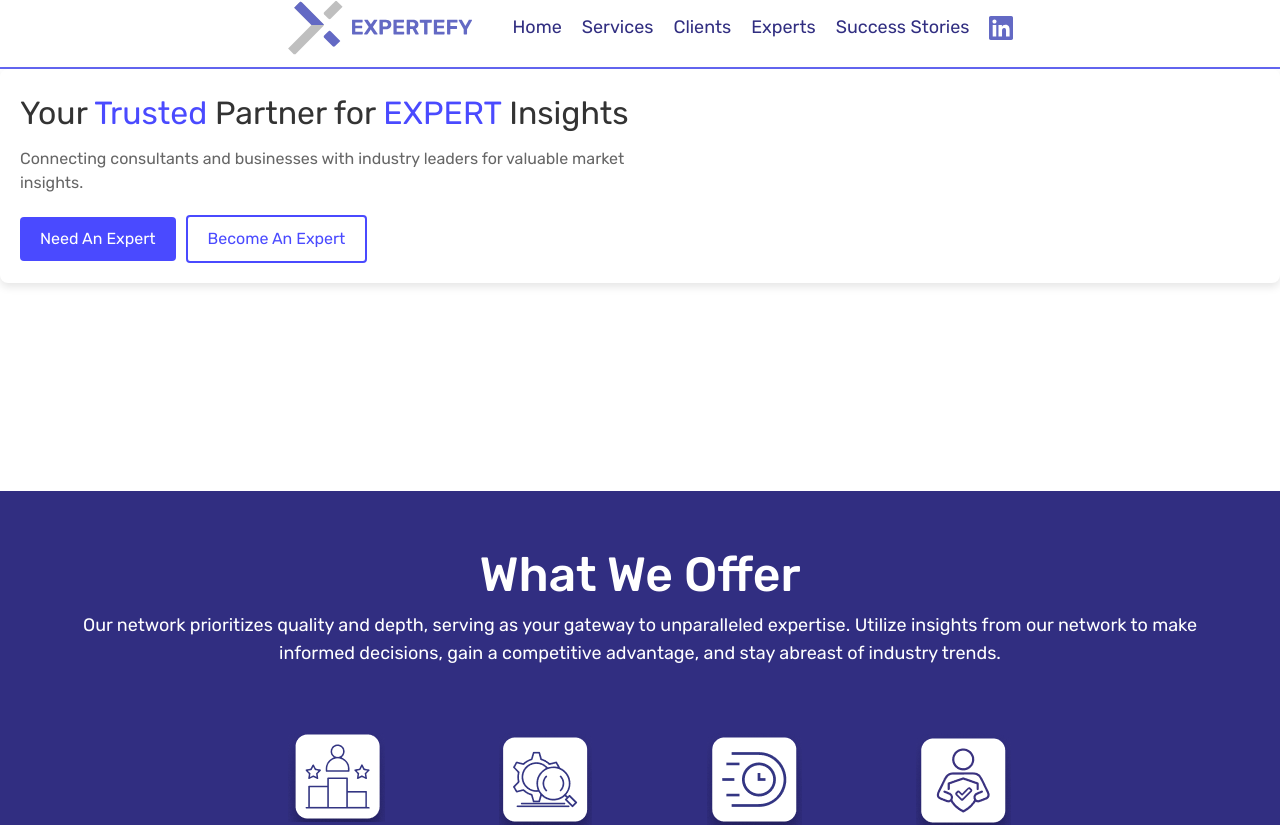
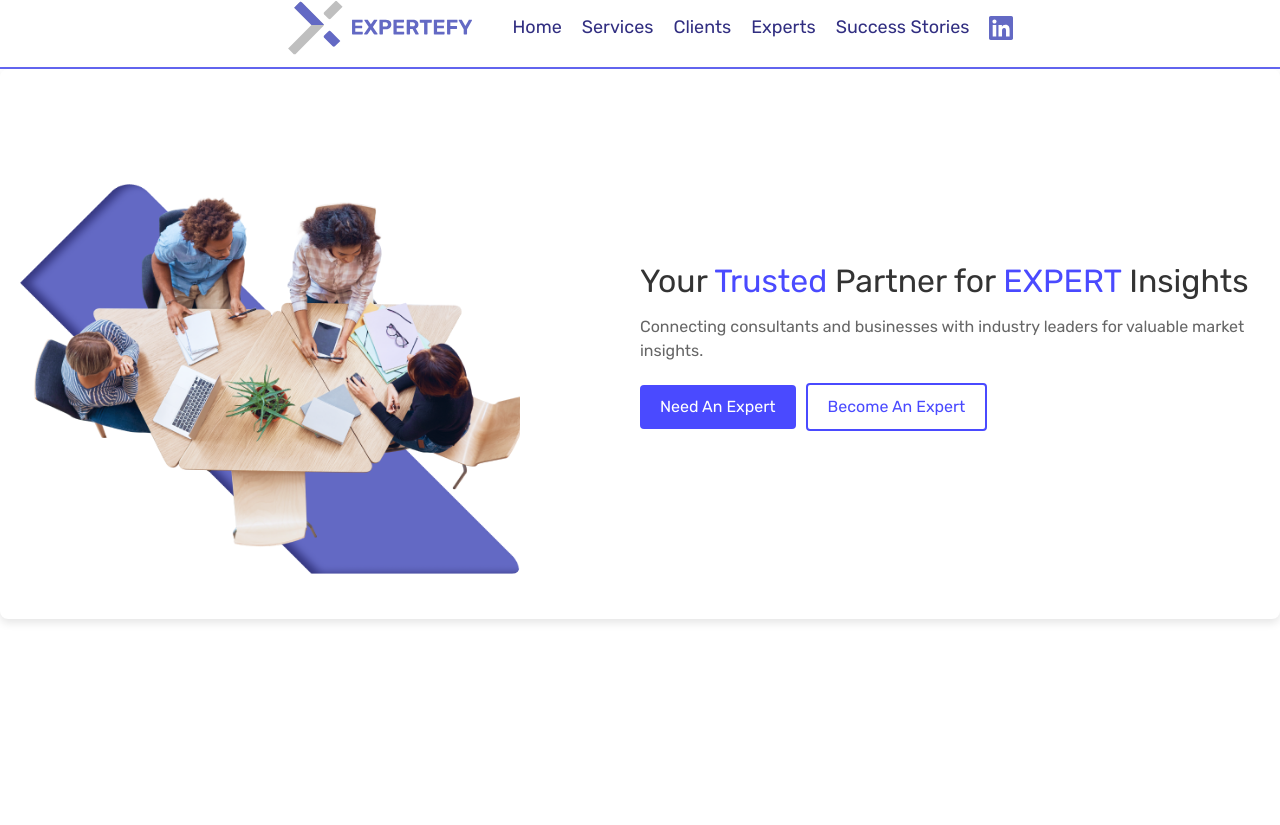
Before and after one commit to NasirBaigIT/expertefy-react, a React (Create React App) app: page / in a window 1280 px wide. Shown: the top 825 px of the page. Built offline with nearby package versions, Linux system fonts and the light colour scheme.

Commit message:
updating main banner

```diff
--- a/src/components/Home/HomePoster/HomePoster.js
+++ b/src/components/Home/HomePoster/HomePoster.js
@@ -1,9 +1,20 @@
 import React from "react";
 import styles from "./HomePoster.scss";
+
+import left from "../../../assets/homePoster/leftBar.png";
+import right from "../../../assets/homePoster/rightBar.png";
+import main from "../../../assets/homePoster/topMask.png";
 
 const HomePoster = () => {
   return (
     <div className="expert-insights">
+      <div className="image-section">
+        <div className="image-stack">
+          <img src={left} alt="Image 1" className="stacked-image" />
+          <img src={main} alt="Image 2" className="stacked-image" />
+          <img src={right} alt="Image 3" className="stacked-image" />
+        </div>
+      </div>
       <div className="text-section">
         <h1>
           Your <span className="highlight">Trusted</span> Partner for{" "}
@@ -18,9 +29,6 @@ const HomePoster = () => {
           <button className="become-expert">Become An Expert</button>
         </div>
       </div>
-      <div className="image-section">
-        {/* <img src="/src/assets/homePoster/topMask.png" alt="Expert Insights" /> */}
-      </div>
     </div>
   );
 };
--- a/src/components/Home/HomePoster/HomePoster.scss
+++ b/src/components/Home/HomePoster/HomePoster.scss
@@ -6,6 +6,7 @@
   background-color: white;
   box-shadow: 0 4px 8px rgba(0, 0, 0, 0.1);
   border-radius: 8px;
+  min-height: 550px;
 }
 
 .text-section {
@@ -64,3 +65,51 @@
   max-width: 100%;
   border-radius: 8px;
 }
+
+.image-stack {
+  position: relative;
+  display: flex;
+  flex-direction: column;
+  overflow: hidden; /* Ensure content outside container is hidden */
+  width: 500px; /* Set container width */
+  height: 500px; /* Set container height */
+}
+
+.stacked-image:nth-child(1) {
+  position: absolute;
+  margin-top: 90px;
+  top: 0;
+  left: 0;
+  right: -100%; /* Start position outside the view */
+  transition: left 1s ease-in-out; /* Transition effect */
+}
+
+.stacked-image:nth-child(2) {
+  position: absolute;
+  top: 100px;
+  left: 10px;
+  right: -100%; /* Start position outside the view */
+  transition: left 1s ease-in-out; /* Transition effect */
+}
+
+.stacked-image:nth-child(3) {
+  position: absolute;
+  top: 80px;
+  left: 500px;
+  right: -100%; /* Start position outside the view */
+  transition: left 1s ease-in-out; /* Transition effect */
+}
+
+/* Mobile Styles */
+@media (max-width: 600px) {
+  .image-stack {
+    display: block;
+  }
+
+  .stacked-image {
+    position: relative;
+    display: block;
+    width: 100%; /* Make images responsive */
+    margin-bottom: 10px; /* Space between stacked images */
+  }
+}
```
